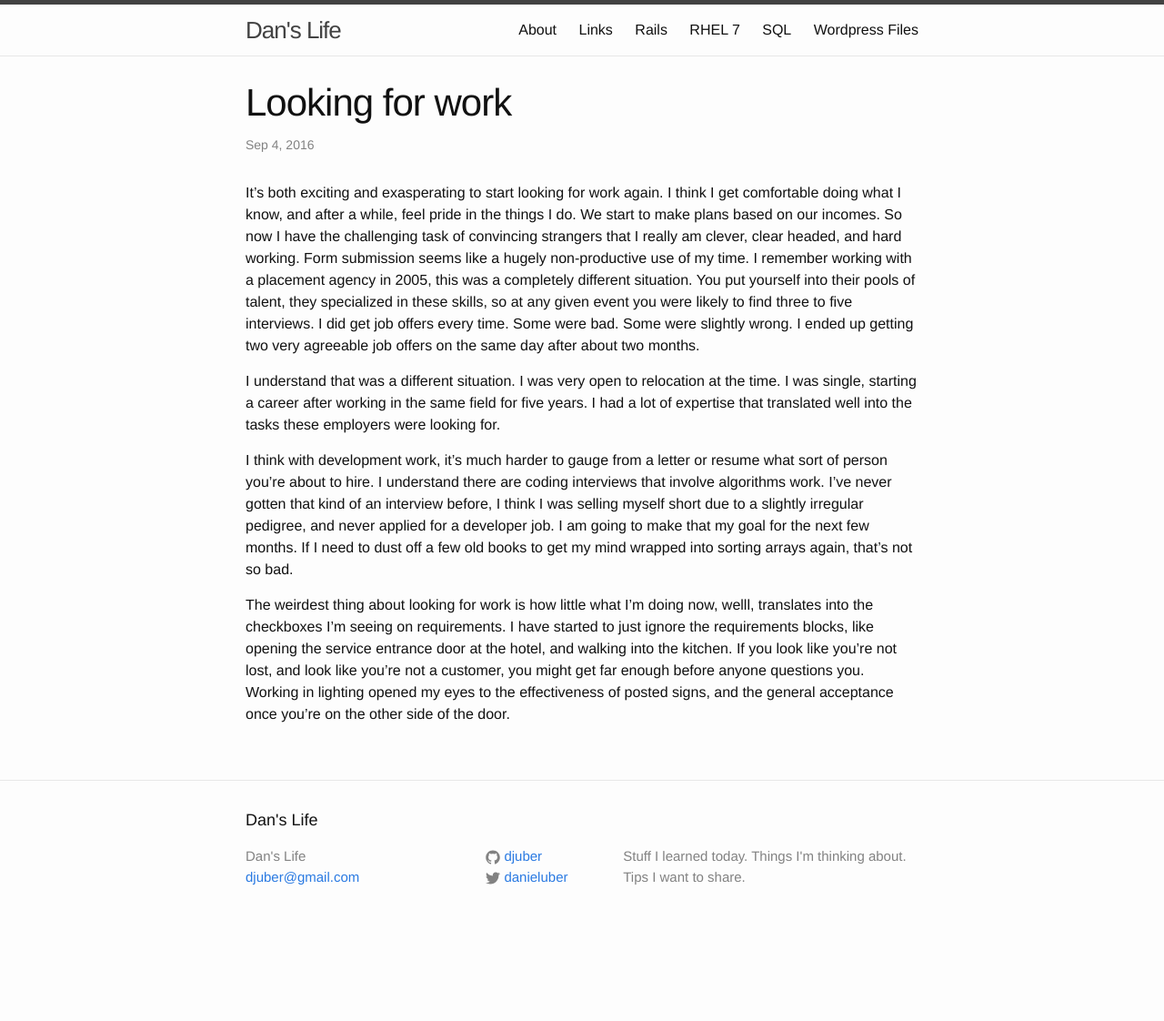
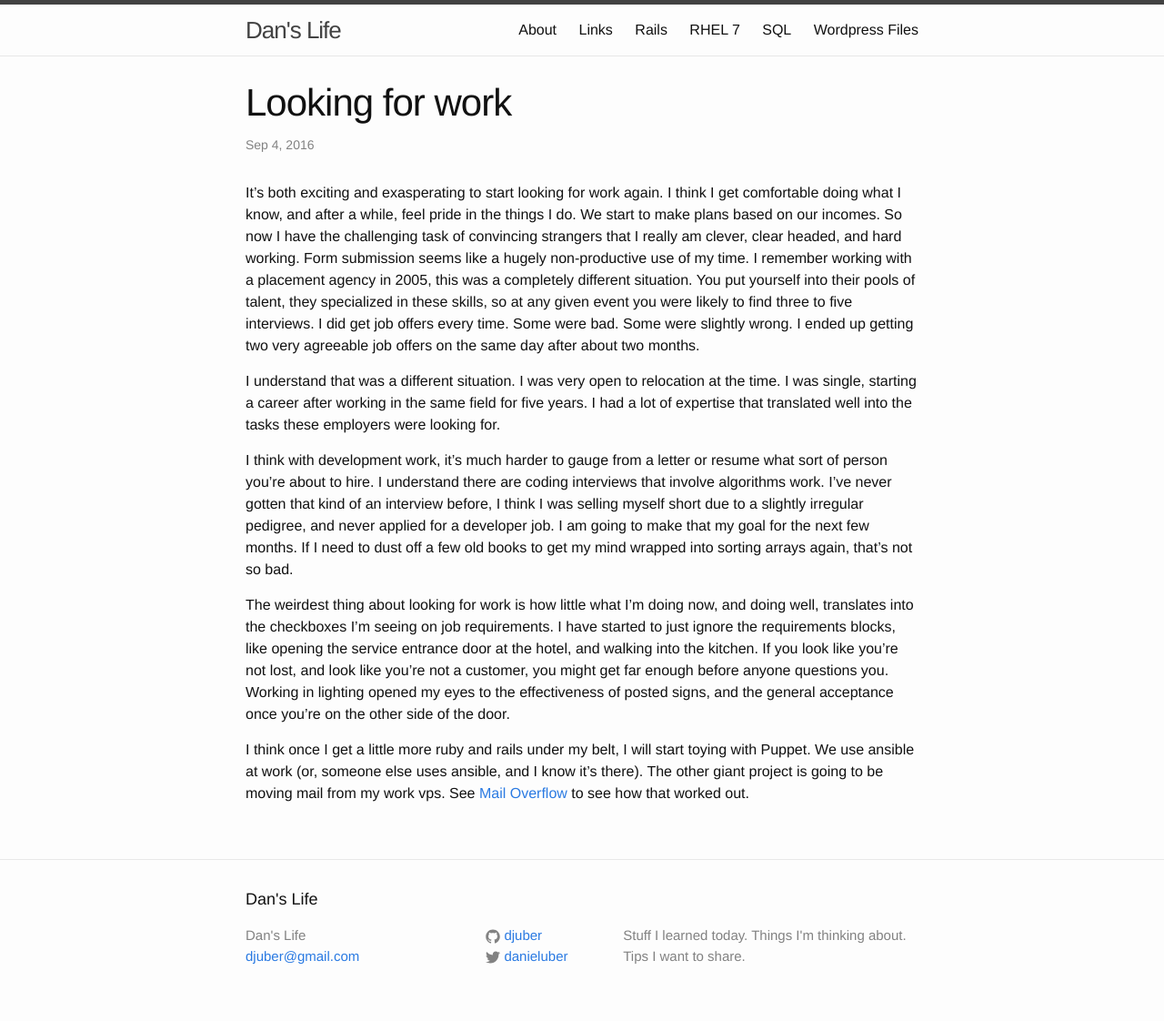
Before and after one commit to djuber/myblog, a Jekyll site: the page built from _posts/2016-09-03-Looking-for-work.markdown, in a window 1280 px wide. Shown: the whole page at 91% size. Built offline with Jekyll 4.4.1, drawn with Linux system fonts in a browser that asks for light colours; before the commit the page ends 1035 px from its top, so only the background shows below that.

Commit message:
automated 2016-09-03-23:53:36

```diff
--- a/_posts/2016-09-03-Looking-for-work.markdown
+++ b/_posts/2016-09-03-Looking-for-work.markdown
@@ -26,10 +26,10 @@ a developer job. I am going to make that my goal for the next few months. If I n
 to dust off a few old books to get my mind wrapped into sorting arrays again, that's
 not so bad.
 
-The weirdest thing about looking for work is how little what I'm doing now, welll,
-translates into the checkboxes I'm seeing on requirements. I have started to just ignore
-the requirements blocks, like opening the service entrance door at the hotel, and walking
-into the kitchen. If you look like you're not lost, and look like you're not a customer,
+The weirdest thing about looking for work is how little what I'm doing now, and doing well,
+translates into the checkboxes I'm seeing on job requirements. I have started to just ignore the requirements blocks, like opening the service entrance door at the hotel, and walking into the kitchen. If you look like you're not lost, and look like you're not a customer,
 you might get far enough before anyone questions you.
 Working in lighting opened my eyes to the effectiveness of posted signs,
 and the general acceptance once you're on the other side of the door.
+
+I think once I get a little more ruby and rails under my belt, I will start toying with Puppet. We use ansible at work (or, someone else uses ansible, and I know it's there). The other giant project is going to be moving mail from my work vps. See [Mail Overflow](//2016/08/21/Mail-Overflow.html) to see how that worked out.
```
